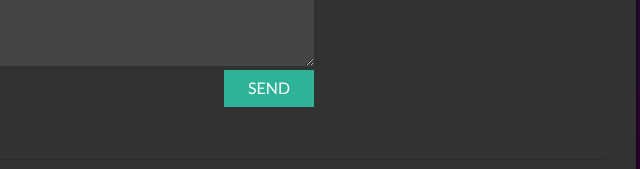
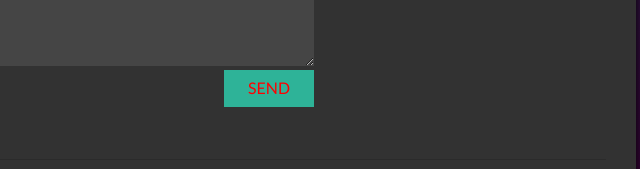
Before and after one commit to funvector/hexagon, a plain HTML site: page index.html in a window 1280 px wide. In both pictures the pointer is over the input "SEND". Shown: the part 1531-1700 px from the top of the page, 514-1154 px from the left. Drawn offline with nearby package versions, Linux system fonts and the light colour scheme.

Commit message:
Update main.css

```diff
--- a/assets/style/main.css
+++ b/assets/style/main.css
@@ -400,6 +400,10 @@ body{
   padding-left: 0;
  }
 
+ .get_in_touch-form input[type="submit"]:hover{
+  color: red;
+ }
+
  .get_in_touch-form-submit-flex{
   display: flex;
   justify-content: flex-end;
```
